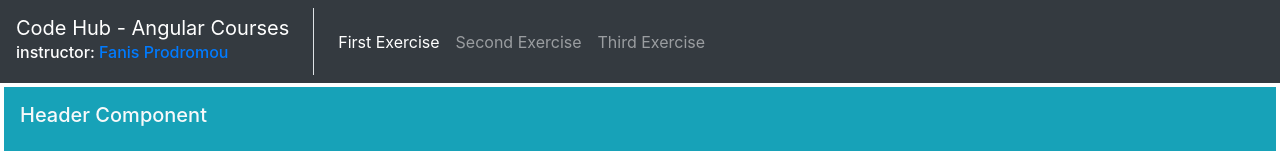
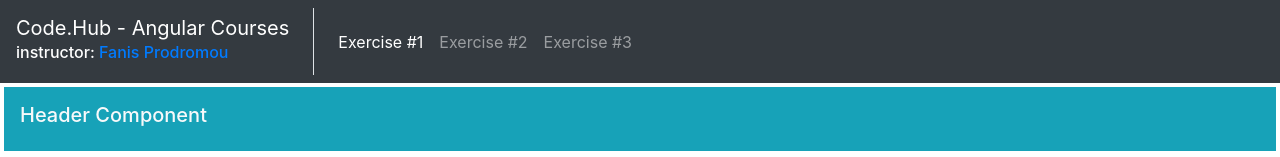
Before and after one commit to Thanos-Pappas/code-hub-angular-courses, an Angular app: page /first-exercise in a window 1280 px wide. Shown: the top 157 px of the page. Built offline with nearby package versions, Linux system fonts and the light colour scheme.

Commit message:
update readme and nav bar

```diff
--- a/src/app/app.component.html
+++ b/src/app/app.component.html
@@ -1,7 +1,7 @@
 <nav class="navbar navbar-expand-lg navbar-dark bg-dark">
     <!-- Brand-->
     <a class="navbar-brand pr-4 border-right" href="https://www.codehub.gr/" target="_blank">
-        Code Hub - Angular Courses
+        Code.Hub - Angular Courses
         <h6>instructor: <a href="https://github.com/profanis" target="_blank">Fanis Prodromou</a></h6>
     </a>
     <!--Burger menu-->
@@ -13,13 +13,13 @@
     <div class="collapse navbar-collapse" id="navbarNav">
         <ul class="navbar-nav">
             <li class="nav-item">
-                <a class="nav-link" routerLink="/first-exercise" routerLinkActive="active">First Exercise</a>
+                <a class="nav-link" routerLink="/first-exercise" routerLinkActive="active">Exercise #1</a>
             </li>
             <li class="nav-item">
-                <a  class="nav-link" routerLink="/second-exercise" routerLinkActive="active">Second Exercise</a>
+                <a  class="nav-link" routerLink="/second-exercise" routerLinkActive="active">Exercise #2</a>
             </li>
             <li class="nav-item">
-                <a  class="nav-link" routerLink="/third-exercise" routerLinkActive="active">Third Exercise</a>
+                <a  class="nav-link" routerLink="/third-exercise" routerLinkActive="active">Exercise #3</a>
             </li>
         </ul>
     </div>
--- a/src/index.html
+++ b/src/index.html
@@ -2,7 +2,7 @@
 <html lang="en">
 <head>
   <meta charset="utf-8">
-  <title>CodeHubLessonOne</title>
+  <title>Code.Hub - Angular Courses</title>
   <base href="/">
 
   <meta name="viewport" content="width=device-width, initial-scale=1">
```
Also changed, not shown: 1 other file (tests, documents, lock files or other folders).
